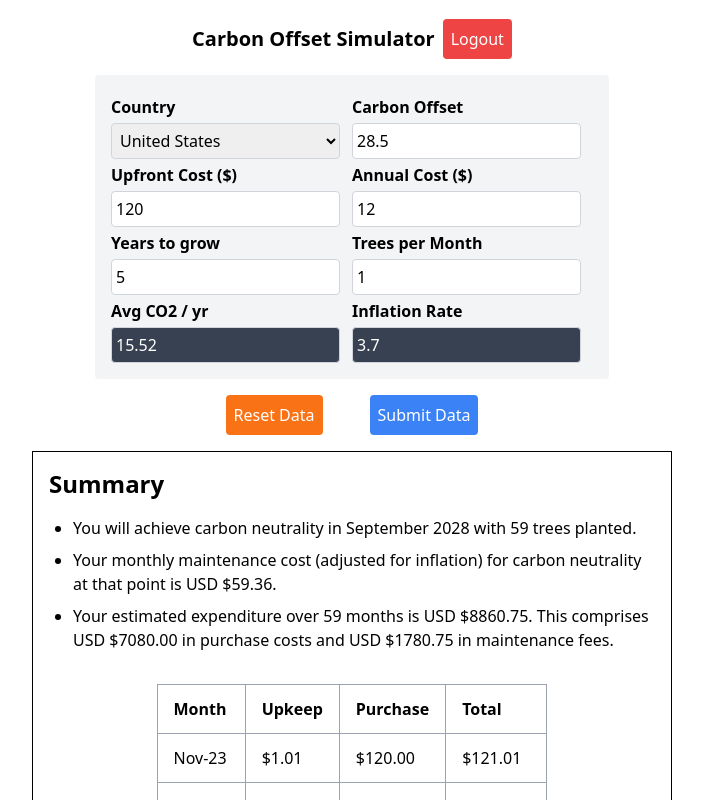
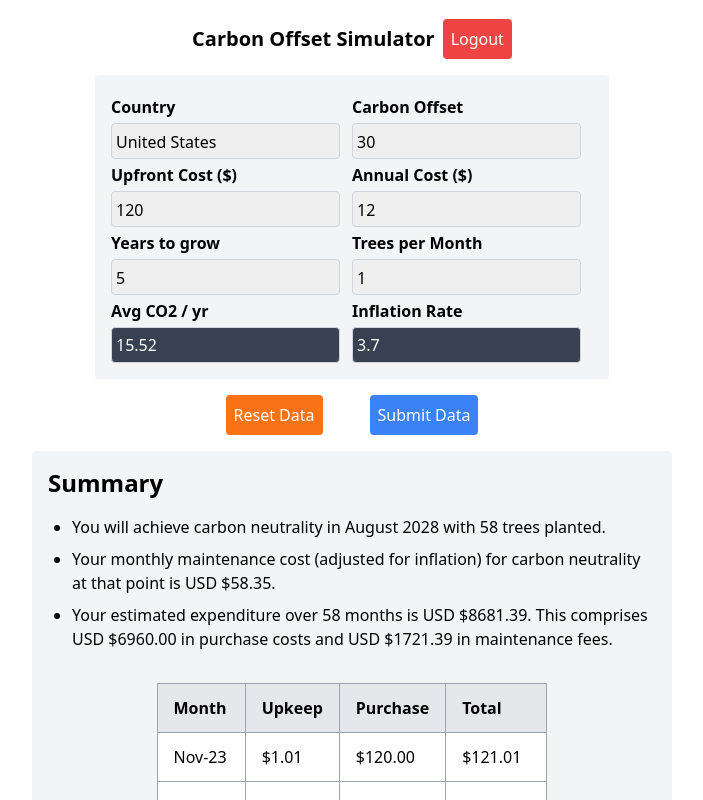
Before and after one commit to mz0121coder/carbon-offset-simulator, a React (Vite) app in the folder simulator/: page / in a window 1280 px wide. Shown: the top 800 px of the page, without its empty margins (288-991 px from the left). Built offline with nearby package versions, Linux system fonts and the light colour scheme.

Commit message:
UX improvements (2)

```diff
--- a/simulator/src/components/SimInputs.jsx
+++ b/simulator/src/components/SimInputs.jsx
@@ -8,10 +8,22 @@ import {
 import { getSummary } from '../utils/functions';
 
 const SimInputs = () => {
+	const offsetInputs = Array.from({ length: 11 }, (_, index) => index + 25);
+	const upfrontCostInputs = Array.from(
+		{ length: 11 },
+		(_, index) => (index + 1) * 5 + 95
+	);
+	const annualCostInputs = Array.from({ length: 11 }, (_, index) => index + 10);
+	const yearsToGrowInputs = Array.from({ length: 10 }, (_, index) => index + 1);
+	const treesPerMonthInputs = Array.from(
+		{ length: 10 },
+		(_, index) => index + 1
+	);
+
 	const [formData, setFormData] = useState(
 		() => JSON.parse(localStorage.getItem('formData')) || defaultInputs
 	);
-	const [errorModal, setErrorModal] = useState(false);
+	// const [errorModal, setErrorModal] = useState(false);
 	const [resetModal, setResetModal] = useState(false);
 	const [showSnackbar, setShowSnackbar] = useState(false);
 
@@ -38,18 +50,24 @@ const SimInputs = () => {
 
 	useEffect(calculateSummary, [formData]);
 
+	const handleInputChange = (inputName, value) => {
+		const newForm = { ...formData };
+		newForm[inputName] = value;
+		setFormData(newForm);
+	};
+
 	const handleReset = () => {
 		setFormData(defaultInputs);
 		setResetModal(false);
 	};
 	const handleSubmit = () => {
-		// Validate input fields
-		const inputs = Object.values(formData);
-		const isInvalid = inputs.filter(input => !/[0-9]+(\.[0-9]+)?$/.test(input));
-		// all inputs except country should match digits
-		if (isInvalid.length > 1) {
-			setErrorModal(true);
-		} else {
+		// // Validate input fields
+		// const inputs = Object.values(formData);
+		// const isInvalid = inputs.filter(input => !/[0-9]+(\.[0-9]+)?$/.test(input));
+		// // all inputs except country should match digits
+		// if (isInvalid.length > 1) {
+		// 	setErrorModal(true);
+		// } else {
 		const newSummary = getSummary(formData);
 		console.log({ newSummary });
 		setSummary(newSummary);
@@ -58,7 +76,7 @@ const SimInputs = () => {
 		setTimeout(() => {
 			setShowSnackbar(false);
 		}, 3000);
-		}
+		// }
 	};
 	return (
 		<>
@@ -70,144 +88,134 @@ const SimInputs = () => {
 					<select
 						id='country'
 						value={formData.country}
-						onChange={e => {
-							const newForm = { ...formData };
-							newForm.country = e.target.value;
-							setFormData(newForm);
-						}}
-						className='border border-gray-300 rounded focus:outline-none w-[95%] h-9 py-[2px] px-1'>
-						{countriesList.map(country => (
-							<option key={country} value={country}>
+						onChange={e => handleInputChange('country', e.target.value)}
+						className='border border-gray-300 rounded focus:outline-none w-[95%] h-9 py-[2px] px-1 appearance-none'>
+						{countriesList.map((country, idx) => (
+							<option key={idx} value={country}>
 								{country}
 							</option>
 						))}
 					</select>
 				</div>
+				{/* offset per year - kg */}
 				<div className='flex flex-col'>
 					<label htmlFor='carbonOffset' className='font-bold'>
 						Carbon Offset
 					</label>
-					<input
-						type='number'
+					<select
 						id='carbonOffset'
 						value={formData.carbonOffset}
-						onChange={e => {
-							const newForm = { ...formData };
-							newForm.carbonOffset = Number(e.target.value);
-							setFormData(newForm);
-						}}
-						min={10}
-						max={50}
-						step={0.01}
-						className='  border border-gray-300 rounded focus:outline-none h-9 w-[95%] py-[2px] px-1'
-					/>
+						onChange={e =>
+							handleInputChange('carbonOffset', Number(e.target.value))
+						}
+						className='border border-gray-300 rounded focus:outline-none w-[95%] h-9 py-[2px] px-1 appearance-none'>
+						{offsetInputs.map((offset, idx) => (
+							<option key={idx} value={offset}>
+								{offset}
+							</option>
+						))}
+					</select>
 				</div>
+				{/* upfront cost of planting a tree */}
 				<div className='flex flex-col'>
 					<label htmlFor='upfrontCost' className='font-bold'>
 						Upfront Cost ($)
 					</label>
-					<input
-						type='number'
+					<select
 						id='upfrontCost'
 						value={formData.upfrontCost}
-						onChange={e => {
-							const newForm = { ...formData };
-							newForm.upfrontCost = Number(e.target.value);
-							setFormData(newForm);
-						}}
-						min={100}
-						max={200}
-						step={0.01}
-						className='  border border-gray-300 rounded focus:outline-none h-9 w-[95%] py-[2px] px-1'
-					/>
+						onChange={e =>
+							handleInputChange('upfrontCost', Number(e.target.value))
+						}
+						className='border border-gray-300 rounded focus:outline-none w-[95%] h-9 py-[2px] px-1 appearance-none'>
+						{upfrontCostInputs.map((upfrontCost, idx) => (
+							<option key={idx} value={upfrontCost}>
+								{upfrontCost}
+							</option>
+						))}
+					</select>
 				</div>
+				{/* annual cost of maintaining a tree */}
 				<div className='flex flex-col'>
 					<label htmlFor='annualCost' className='font-bold'>
 						Annual Cost ($)
 					</label>
-					<input
-						type='number'
+					<select
 						id='annualCost'
 						value={formData.annualCost}
-						onChange={e => {
-							const newForm = { ...formData };
-							newForm.annualCost = Number(e.target.value);
-							setFormData(newForm);
-						}}
-						min={5}
-						max={50}
-						step={0.01}
-						className='  border border-gray-300 rounded focus:outline-none h-9 w-[95%] py-[2px] px-1'
-					/>
+						onChange={e =>
+							handleInputChange('annualCost', Number(e.target.value))
+						}
+						className='border border-gray-300 rounded focus:outline-none w-[95%] h-9 py-[2px] px-1 appearance-none'>
+						{annualCostInputs.map((annualCost, idx) => (
+							<option key={idx} value={annualCost}>
+								{annualCost}
+							</option>
+						))}
+					</select>
 				</div>
+				{/* years to fully grow */}
 				<div className='flex flex-col'>
 					<label htmlFor='timeToGrow' className='font-bold'>
 						Years to grow
 					</label>
-					<input
-						type='number'
+					<select
 						id='timeToGrow'
 						value={formData.timeToGrow}
-						onChange={e => {
-							const newForm = { ...formData };
-							newForm.timeToGrow = Number(e.target.value);
-							setFormData(newForm);
-						}}
-						min={1}
-						step={1}
-						className='  border border-gray-300 rounded focus:outline-none h-9 w-[95%] py-[2px] px-1'
-					/>
+						onChange={e =>
+							handleInputChange('timeToGrow', Number(e.target.value))
+						}
+						className='border border-gray-300 rounded focus:outline-none w-[95%] h-9 py-[2px] px-1 appearance-none'>
+						{yearsToGrowInputs.map((yearsToGrow, idx) => (
+							<option key={idx} value={yearsToGrow}>
+								{yearsToGrow}
+							</option>
+						))}
+					</select>
 				</div>
+				{/* trees per month */}
 				<div className='flex flex-col'>
 					<label htmlFor='treesPerMonth' className='font-bold'>
 						Trees per Month
 					</label>
-					<input
-						type='number'
+					<select
 						id='treesPerMonth'
 						value={formData.treesPerMonth}
-						onChange={e => {
-							const newForm = { ...formData };
-							newForm.treesPerMonth = Number(e.target.value);
-							setFormData(newForm);
-						}}
-						min={0}
-						className='border border-gray-300 rounded focus:outline-none h-9 w-[95%] py-[2px] px-1'
-					/>
+						onChange={e =>
+							handleInputChange('treesPerMonth', Number(e.target.value))
+						}
+						className='border border-gray-300 rounded focus:outline-none w-[95%] h-9 py-[2px] px-1 appearance-none'>
+						{treesPerMonthInputs.map((treesPerMonth, idx) => (
+							<option key={idx} value={treesPerMonth}>
+								{treesPerMonth}
+							</option>
+						))}
+					</select>
 				</div>
+				{/* average CO2 consumption / yr - metric tons */}
 				<div className='flex flex-col'>
 					<label htmlFor='annualConsumption' className='font-bold'>
 						Avg CO2 / yr
 					</label>
 					<input
 						type='number'
+						inputMode='numeric'
 						id='annualConsumption'
 						value={Number(countryData[formData.country])}
-						// onChange={e => {
-						// 	const newForm = { ...formData };
-						// 	newForm.annualConsumption = Number(e.target.value);
-						// 	setFormData(newForm);
-						// }}
-						// min={1}
-						// step={0.01}
 						className='border border-gray-300 rounded focus:outline-none h-9 w-[95%] py-[2px] px-1 bg-gray-700 text-white'
 						readOnly
 					/>
 				</div>
+				{/* inflation updated dynamically */}
 				<div className='flex flex-col'>
 					<label htmlFor='inflation' className='font-bold'>
 						Inflation Rate
 					</label>
 					<input
 						type='number'
+						inputMode='numeric'
 						id='inflation'
 						value={Number(inflationRates[formData.country])}
-						// onChange={e =>
-						// 	setFormData({ ...formData, inflation: Number(e.target.value) })
-						// }
-						// min={0}
-						// max={50}
-						step={0.01}
 						className='border border-gray-300 rounded focus:outline-none h-9 w-[95%] py-[2px] px-1 bg-gray-700 text-white'
 						readOnly
 					/>
@@ -228,7 +236,7 @@ const SimInputs = () => {
 					Submit Data
 				</button>
 			</div>
-			{errorModal && (
+			{/* {errorModal && (
 				<div className='fixed inset-0 flex items-center justify-center bg-black bg-opacity-50'>
 					<div className='bg-white p-4 rounded min-w-[280px] max-w-[500px]'>
 						<p className='text-lg'>
@@ -243,7 +251,7 @@ const SimInputs = () => {
 						</div>
 					</div>
 				</div>
-			)}
+			)} */}
 			{showSnackbar && (
 				<div className='fixed bottom-0 left-0 right-0 bg-green-500 text-white p-4 text-center'>
 					Data updated successfully
--- a/simulator/src/components/Summary.jsx
+++ b/simulator/src/components/Summary.jsx
@@ -17,7 +17,7 @@ const Summary = () => {
 	}, []);
 
 	const rowsPerPage = 10;
-	const totalPages = Math.ceil(summary.expenseTable?.length / rowsPerPage ?? 0);
+	const totalPages = Math.ceil(summary.expenseTable?.length / rowsPerPage ?? 1);
 
 	const handleNextPage = () => {
 		setCurrentPage(prevPage => prevPage + 1);
@@ -28,7 +28,7 @@ const Summary = () => {
 	};
 
 	return (
-		<div className='border border-black w-[90vw] h-auto md:w-[50vw] md:h-auto p-4'>
+		<div className='w-[90vw] h-auto md:w-[50vw] md:h-auto p-4 bg-gray-100 rounded'>
 			{!summary ? (
 				<p className='text-center text-lg'>
 					Please submit data to generate a summary.
@@ -43,20 +43,20 @@ const Summary = () => {
 							</li>
 						))}
 					</ul>
-					<table className='mt-8 w-full ml-auto mr-auto sm:w-auto'>
+					<table className='mt-8 w-full ml-auto mr-auto sm:w-auto bg-white rounded'>
 						<thead>
 							<tr>
-								<th className='py-2 px-4 border border-gray-400 text-left'>
+								<th className='py-2 px-4 border border-gray-400 text-left bg-gray-200'>
 									Month
 								</th>
-								<th className='py-2 px-4 border border-gray-400 text-left'>
+								<th className='py-2 px-4 border border-gray-400 text-left bg-gray-200'>
 									Upkeep
 								</th>
-								<th className='py-2 px-4 border border-gray-400 text-left'>
+								<th className='py-2 px-4 border border-gray-400 text-left bg-gray-200'>
 									Purchase
 								</th>
 								<th
-									className={`py-2 px-4 border border-gray-400 text-left ${
+									className={`py-2 px-4 border border-gray-400 text-left bg-gray-200 ${
 										window.innerWidth < 576 ? 'hidden' : ''
 									}`}>
 									Total
--- a/simulator/src/utils/atoms.js
+++ b/simulator/src/utils/atoms.js
@@ -7,7 +7,7 @@ export const defaultInputs = {
 	annualConsumption: 15.52,
 	upfrontCost: 120,
 	annualCost: 12,
-	carbonOffset: 28.5,
+	carbonOffset: 30,
 	treesPerMonth: 1,
 	timeToGrow: 5,
 	inflation: 3.7,
@@ -25,7 +25,7 @@ export const simulatorInputs = atom({
 		annualConsumption: 15.52,
 		upfrontCost: 120,
 		annualCost: 12,
-		carbonOffset: 28.5,
+		carbonOffset: 30,
 		treesPerMonth: 1,
 		timeToGrow: 5,
 		inflation: 3.7,
```
Lines whose indentation alone changed are shown as unchanged.
